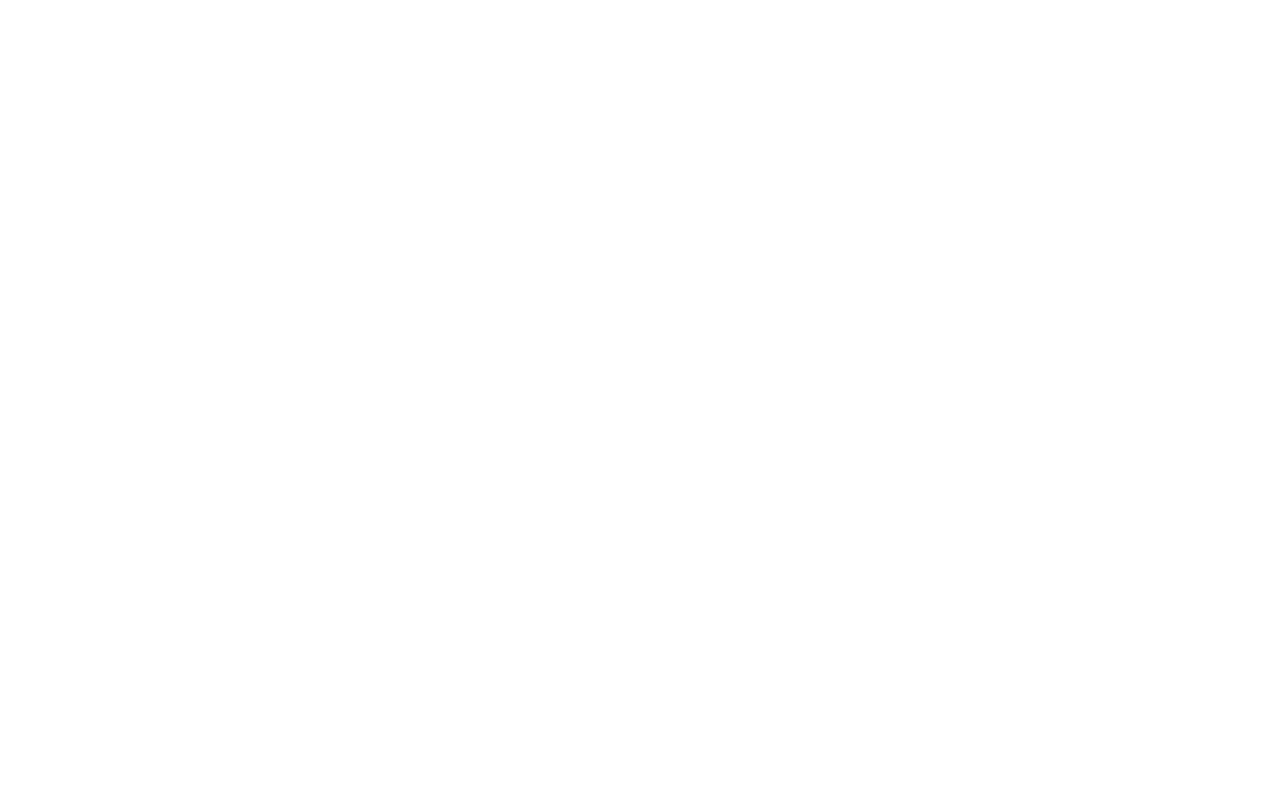
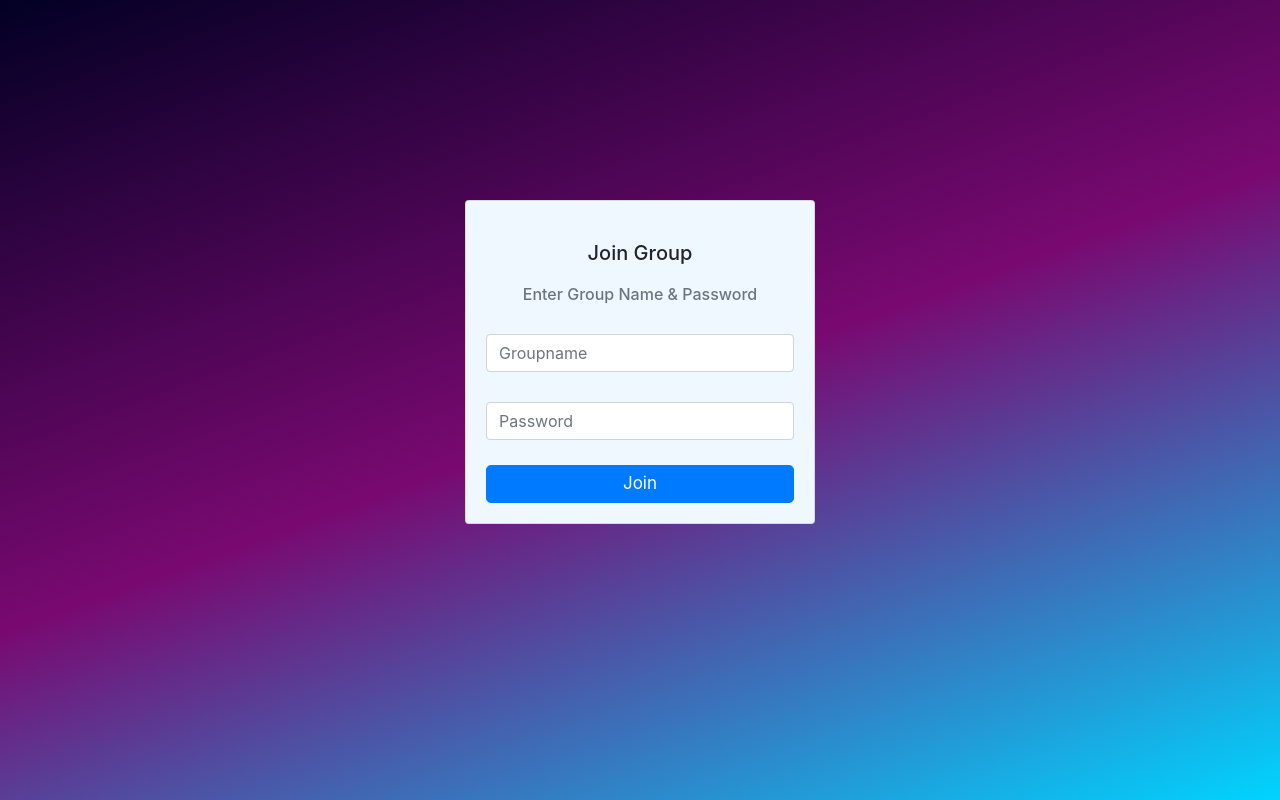
Before and after one commit to david-makhija/smart-door-unlock, a React (Create React App) app in the folder web-front-end/: page /join in a window 1280 px wide. Before the commit this address had no page. Built offline with nearby package versions, Linux system fonts and the light colour scheme.

Commit message:
join & create pages have been made!

```diff
--- a/web-front-end/src/App.js
+++ b/web-front-end/src/App.js
@@ -2,6 +2,8 @@
 import Register from './Register';
 import Login from './Login';
 import Groups from './Groups';
+import Create from './Create';
+import Join from './Join';
 import {
   BrowserRouter as Router,
   Routes,
@@ -14,6 +16,8 @@
       <Route exact path="/" element={<Login/>}/>
       <Route exact path="/register" element={<Register/>}/>
       <Route exact path="/groups" element={<Groups/>}/>
+      <Route exact path="/create" element={<Create/>}/>
+      <Route exact path="/join" element={<Join/>}/>
     </Routes>
     </Router>
   );
--- /dev/null
+++ b/web-front-end/src/Create.css
@@ -0,0 +1,73 @@
+#Body{
+    background: rgb(2,0,36);
+    background: linear-gradient(160deg, rgba(2,0,36,1) 0%, rgba(121,9,113,1) 50%, rgba(0,212,255,1) 100%);
+    min-height: 100vh;
+    text-align: center;
+  }
+
+  #appCard {
+    display: inline-block;
+    margin-top: 15vh;
+    width: 350px;
+    background-color: aliceblue;
+  }
+
+  @media screen and (min-height:660px) {
+    #appCard {
+      display: inline-block;
+      margin-top: 25vh;
+      width: 350px;
+      background-color: aliceblue;
+    }
+  }
+
+  @media screen and (min-height:1000px) {
+    #appCard {
+      display: inline-block;
+      margin-top: 35vh;
+      width: 350px;
+      background-color: aliceblue;
+    }
+  }
+
+  #title {
+    margin-top: 20px;
+    text-align: center;
+  }
+
+  #subTitle {
+    margin-top: 20px;
+    text-align: center;
+  }
+
+  #userName {
+    margin-top: 30px;
+    text-align: start;
+  }
+
+  #serverID {
+    margin-top: 30px;
+    text-align: start;
+  }
+
+  #passWord {
+    margin-top: 30px;
+    text-align: start;
+  }
+
+  #create-btn {
+    padding: 5px;
+    margin-top: 25px;
+    font-size: 17px;
+  }
+
+  #forgotLink {
+    display: block;
+    margin-top: 20px;
+    text-align: center;
+  }
+
+  #signUp {
+    margin-top: 20px;
+    text-align: center;
+  }
--- /dev/null
+++ b/web-front-end/src/Create.js
@@ -0,0 +1,26 @@
+import './Create.css';
+import {Link} from "react-router-dom";
+function Create() {
+  return (
+    <div id='Body'>
+    <div className="card" id='appCard'>
+      <div className="card-body">
+        <h5 className="card-title" id='title'>Create Group</h5>
+        <h6 className="card-subtitle mb-2 text-muted" id='subTitle'>Enter Group Name, Server-ID & Password</h6>
+        <div class="input-group flex-nowrap" id="userName">
+          <input type="text" class="form-control" placeholder="Groupname" aria-label="Username" aria-describedby="addon-wrapping"/>
+        </div>
+        <div class="input-group flex-nowrap" id="serverID">
+          <input type="password" class="form-control" placeholder="Server-ID" aria-label="Username" aria-describedby="addon-wrapping"/>
+        </div>
+        <div class="input-group flex-nowrap" id="passWord">
+          <input type="password" class="form-control" placeholder="Password" aria-label="Username" aria-describedby="addon-wrapping"/>
+        </div>
+        <Link to="/groups"><button type="button" class="btn btn-primary btn-lg btn-block" id='create-btn'>Create</button></Link>
+      </div>
+    </div>
+    </div>
+  );
+}
+
+export default Create;
--- a/web-front-end/src/Groups.js
+++ b/web-front-end/src/Groups.js
@@ -1,5 +1,5 @@
 import "./Groups.css";
-// import { Link } from "react-router-dom";
+import { Link } from "react-router-dom";
 import Container from 'react-bootstrap/Container';
 import Nav from 'react-bootstrap/Nav';
 import Navbar from 'react-bootstrap/Navbar';
@@ -15,28 +15,28 @@
         <Navbar.Toggle aria-controls="basic-navbar-nav" />
         <Navbar.Collapse id="basic-navbar-nav">
           <Nav className="me-auto">
-            <Nav.Link href="/" style={{color: "aliceblue"}}>Create-Group</Nav.Link>
-            <Nav.Link href="/" style={{color: "aliceblue"}}>Join-Group</Nav.Link>
+            <Link to="/create"><Nav.Link href="/" style={{color: "aliceblue"}}>Create-Group</Nav.Link></Link>
+            <Link to="/join"><Nav.Link href="/" style={{color: "aliceblue"}}>Join-Group</Nav.Link></Link>
             <Nav.Link href="/" style={{color: "aliceblue"}}>Log Out</Nav.Link>
           </Nav>
         </Navbar.Collapse>
       </Container>
     </Navbar>
-      <div class="p-5 text-center" id="jumboTron">
+      <div class="p-5 text-center jumboTron">
         <h1 class="mb-3">David's Room</h1>
         <h4 class="mb-3">Status: Locked</h4>
         <a class="btn btn-primary" href="/" role="button">
           Open
         </a>
       </div>
-      <div class="p-5 text-center" id="jumboTron">
+      <div class="p-5 text-center jumboTron">
         <h1 class="mb-3">David's Room</h1>
         <h4 class="mb-3">Status: Locked</h4>
         <a class="btn btn-primary" href="/" role="button">
           Open
         </a>
       </div>
-      <div class="p-5 text-center" id="jumboTron">
+      <div class="p-5 text-center jumboTron">
         <h1 class="mb-3">David's Room</h1>
         <h4 class="mb-3">Status: Locked</h4>
         <a class="btn btn-primary" href="/" role="button">
--- /dev/null
+++ b/web-front-end/src/Join.css
@@ -0,0 +1,73 @@
+#Body {
+  background: rgb(2, 0, 36);
+  background: linear-gradient(
+    160deg,
+    rgba(2, 0, 36, 1) 0%,
+    rgba(121, 9, 113, 1) 50%,
+    rgba(0, 212, 255, 1) 100%
+  );
+  min-height: 100vh;
+  text-align: center;
+}
+
+#appCard {
+  display: inline-block;
+  margin-top: 15vh;
+  width: 350px;
+  background-color: aliceblue;
+}
+
+@media screen and (min-height: 660px) {
+  #appCard {
+    display: inline-block;
+    margin-top: 25vh;
+    width: 350px;
+    background-color: aliceblue;
+  }
+}
+
+@media screen and (min-height: 1000px) {
+  #appCard {
+    display: inline-block;
+    margin-top: 35vh;
+    width: 350px;
+    background-color: aliceblue;
+  }
+}
+
+#title {
+  margin-top: 20px;
+  text-align: center;
+}
+
+#subTitle {
+  margin-top: 20px;
+  text-align: center;
+}
+
+#userName {
+  margin-top: 30px;
+  text-align: start;
+}
+
+#passWord {
+  margin-top: 30px;
+  text-align: start;
+}
+
+#join-btn {
+  padding: 5px;
+  margin-top: 25px;
+  font-size: 17px;
+}
+
+#forgotLink {
+  display: block;
+  margin-top: 20px;
+  text-align: center;
+}
+
+#signUp {
+  margin-top: 20px;
+  text-align: center;
+}
--- /dev/null
+++ b/web-front-end/src/Join.js
@@ -0,0 +1,23 @@
+import './Join.css';
+import {Link} from "react-router-dom";
+function Join() {
+  return (
+    <div id='Body'>
+    <div className="card" id='appCard'>
+      <div className="card-body">
+        <h5 className="card-title" id='title'>Join Group</h5>
+        <h6 className="card-subtitle mb-2 text-muted" id='subTitle'>Enter Group Name & Password</h6>
+        <div class="input-group flex-nowrap" id="userName">
+          <input type="text" class="form-control" placeholder="Groupname" aria-label="Username" aria-describedby="addon-wrapping"/>
+        </div>
+        <div class="input-group flex-nowrap" id="passWord">
+          <input type="password" class="form-control" placeholder="Password" aria-label="Username" aria-describedby="addon-wrapping"/>
+        </div>
+        <Link to="/groups"><button type="button" class="btn btn-primary btn-lg btn-block" id='join-btn'>Join</button></Link>
+      </div>
+    </div>
+    </div>
+  );
+}
+
+export default Join;
```
Also changed, not shown: web-front-end/src/Groups.css (+7 -3 lines).
